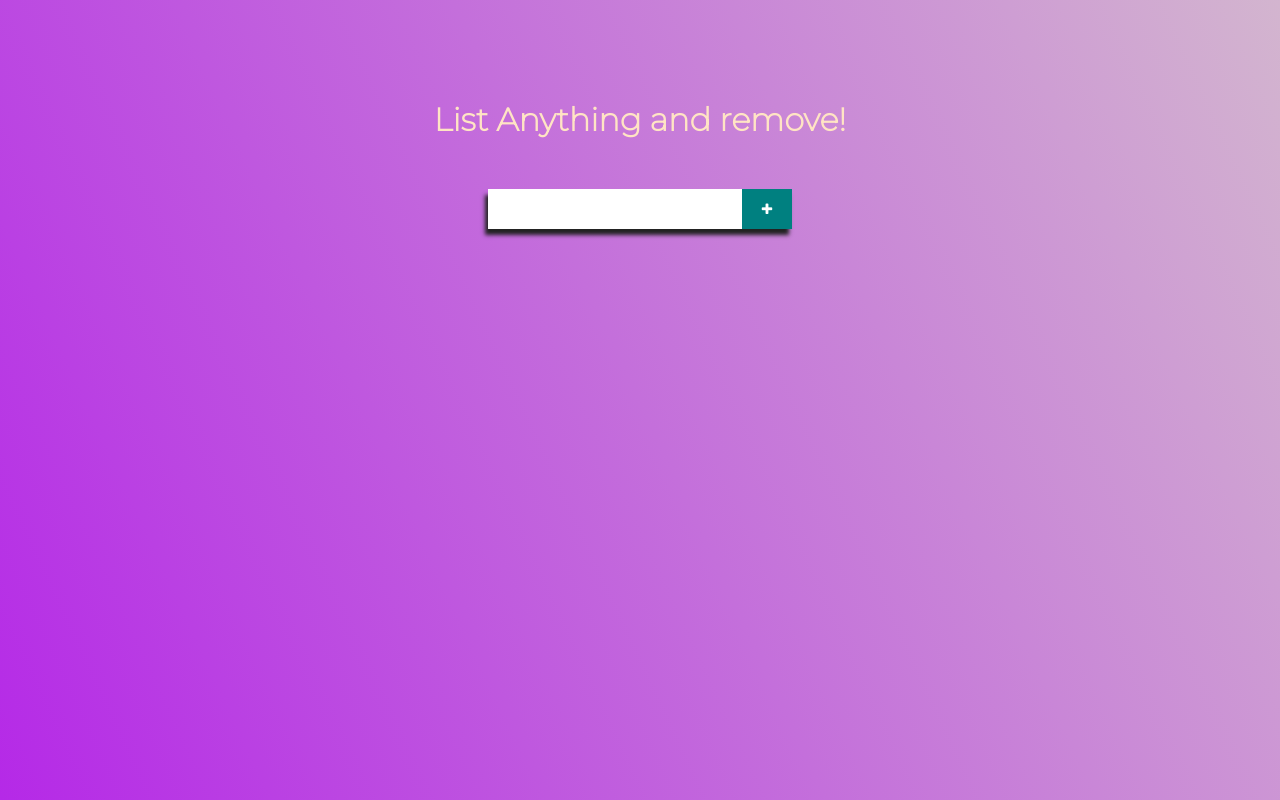
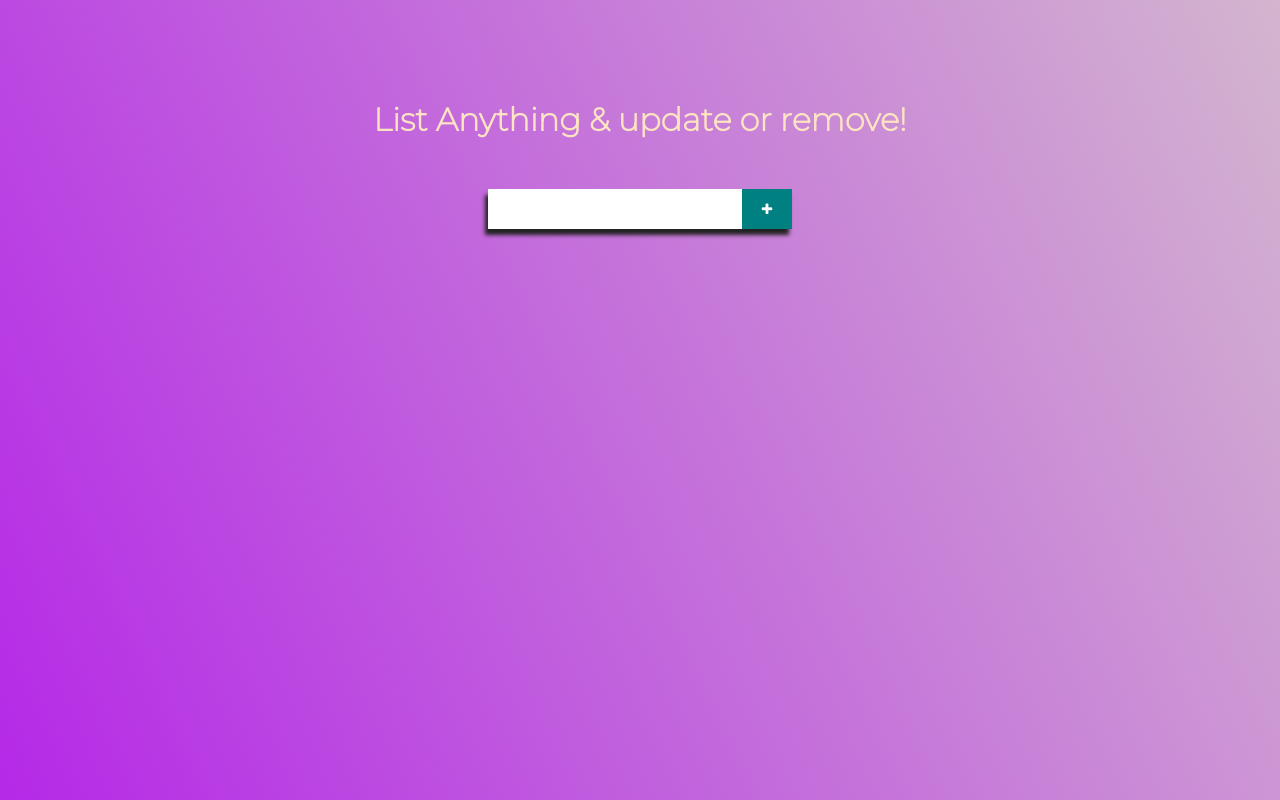
Before and after one commit to Nish-008/JSApp, a plain HTML site: page index.html in a window 1280 px wide. Drawn offline with Linux system fonts and the light colour scheme.

Commit message:
code updated

```diff
--- a/index.html
+++ b/index.html
@@ -11,7 +11,7 @@
 </head>
 <body>
 
-   <h1>List Anything and remove!</h1>
+   <h1>List Anything & update or remove!</h1>
    <form>
     <input type="text" name="text" id="txt" required>
     <button type="submit" class="btn-list">
```
